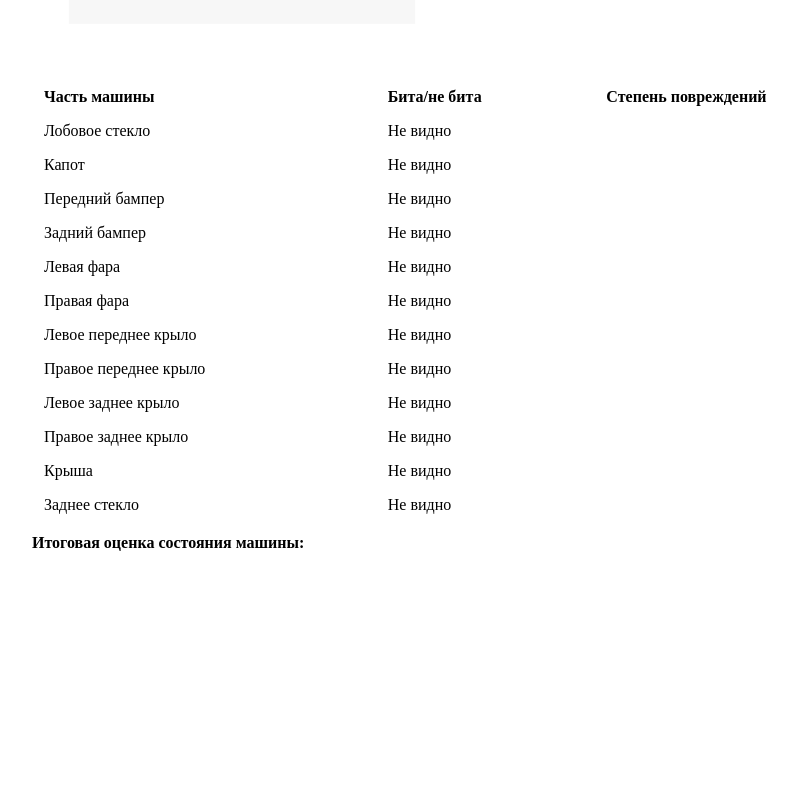
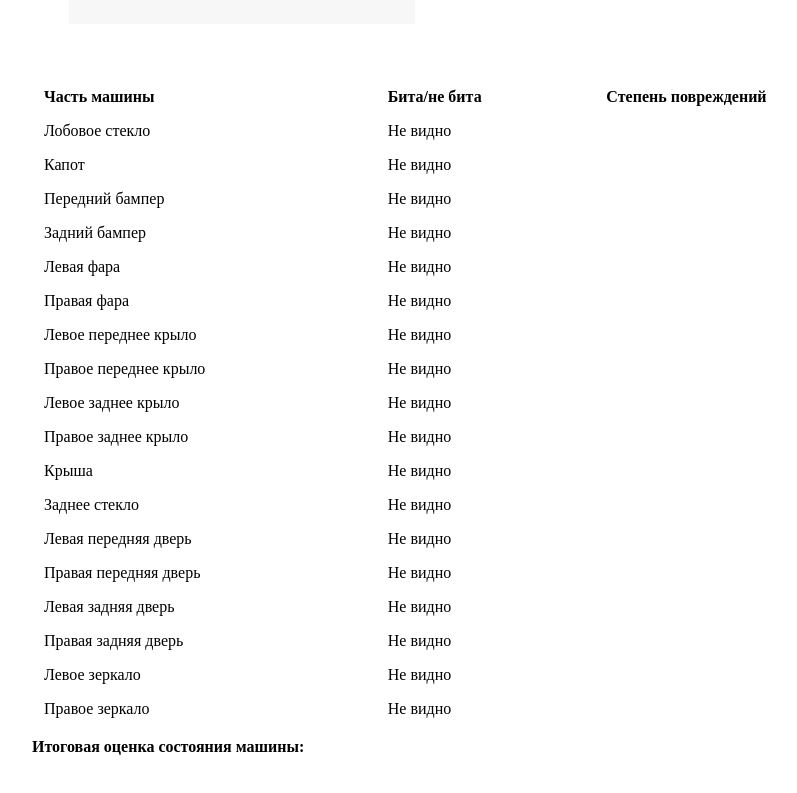
Before and after one commit to Oleg4311/vnedreid_hack, a React (Vite) app in the folder frontend/: page / in a window 1280 px wide. Shown: the part 845-1638 px from the top of the page, without its empty margins (156-953 px from the left). Before the commit the page ends 1437 px from the top, so only its background shows below. Built offline with nearby package versions, Linux system fonts and the light colour scheme.

Commit message:
doors and mirrors

```diff
--- a/frontend/src/constants.ts
+++ b/frontend/src/constants.ts
@@ -10,7 +10,13 @@ export type PartId =
   | 'right_fender_front'
   | 'left_fender_rear'
   | 'right_fender_rear'
-  | 'roof';
+  | 'roof'
+  | 'left_door_front'
+  | 'right_door_front'
+  | 'left_door_rear'
+  | 'right_door_rear'
+  | 'left_mirror'
+  | 'right_mirror';
 
 export interface PartStatus {
   id: PartId;
@@ -50,42 +56,31 @@ export const initialData: PartStatus[] = [
   { id: 'right_fender_rear', label: 'Правое заднее крыло', status: 'Не видно', score: null },
   { id: 'roof', label: 'Крыша', status: 'Не видно', score: null },
   { id: 'rear_window', label: 'Заднее стекло', status: 'Не видно', score: null },
+  { id: 'left_door_front', label: 'Левая передняя дверь', status: 'Не видно', score: null },
+  { id: 'right_door_front', label: 'Правая передняя дверь', status: 'Не видно', score: null },
+  { id: 'left_door_rear', label: 'Левая задняя дверь', status: 'Не видно', score: null },
+  { id: 'right_door_rear', label: 'Правая задняя дверь', status: 'Не видно', score: null },
+  { id: 'left_mirror', label: 'Левое зеркало', status: 'Не видно', score: null },
+  { id: 'right_mirror', label: 'Правое зеркало', status: 'Не видно', score: null },
 ];
 
 export const ZONES: { id: PartId; points: string }[] = [
-  // Передний бампер
   { id: 'front_bumper', points: '65,10 140,10 145,35 60,35' },
-
-  // Капот
   { id: 'hood', points: '60,35 146,35 146,92 60,92' },
-
-  // Лобовое стекло
   { id: 'windshield', points: '60,92 146,92 136,128 70,128' },
-
-  // Крыша
   { id: 'roof', points: '70,128 136,128 136,240 70,240' },
-
-  // Заднее стекло
   { id: 'rear_window', points: '70,240 136,240 140,290 65,290' },
-
-  // Задний бампер
   { id: 'rear_bumper', points: '65,290 140,290 155,310 50,310' },
-
-  // Левое переднее крыло
   { id: 'left_fender_front', points: '60,35 45,72 60,110' },
-
-  // Правое переднее крыло
   { id: 'right_fender_front', points: '145,35 160,72 145,110' },
-
-  // Левое заднее крыло (приклеено к крыше и бамперу)
   { id: 'left_fender_rear', points: '70,240 55,265 65,290' },
-
-  // Правое заднее крыло (зеркально)
   { id: 'right_fender_rear', points: '136,240 151,265 140,290' },
-
-  // Левая фара (скошенная)
   { id: 'left_headlight', points: '68,22 84,18 86,28 70,32' },
-
-  // Правая фара (зеркально сдвинутая)
   { id: 'right_headlight', points: '138,22 122,18 120,28 136,32' },
+  { id: 'left_door_front', points: '60,110 60,170 70,170 70,110' },
+  { id: 'right_door_front', points: '136,110 136,170 146,170 146,110' },
+  { id: 'left_door_rear', points: '60,170 60,240 70,240 70,170' },
+  { id: 'right_door_rear', points: '136,170 136,240 146,240 146,170' },
+  { id: 'left_mirror', points: '58,120 50,122 58,130' },
+  { id: 'right_mirror', points: '148,120 156,122 148,130' },
 ];
```
